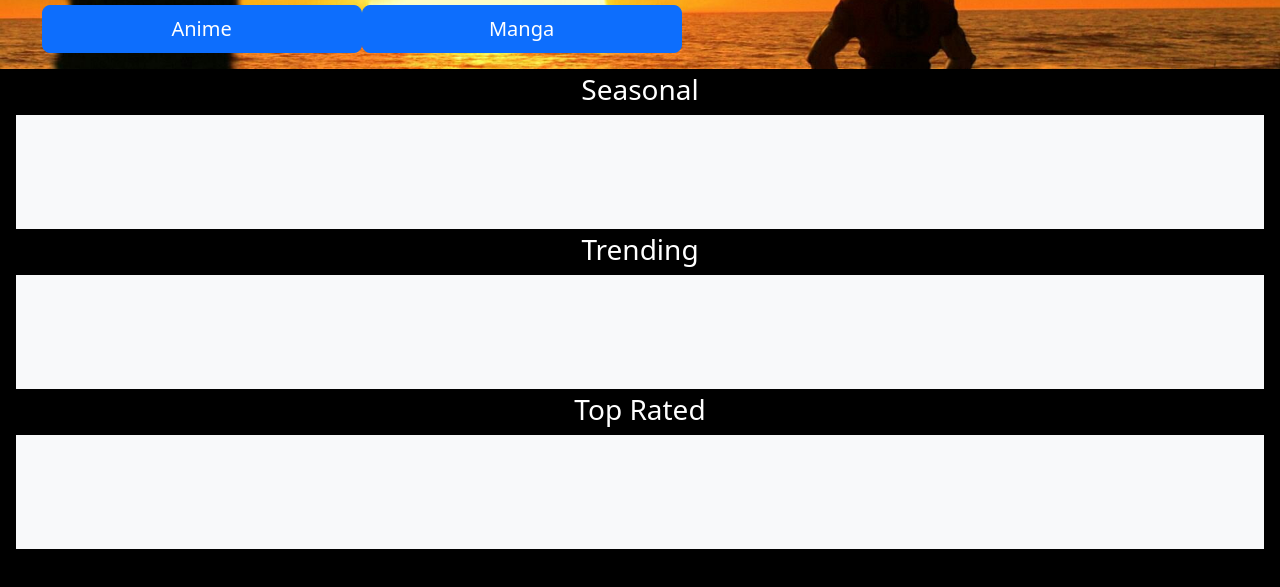
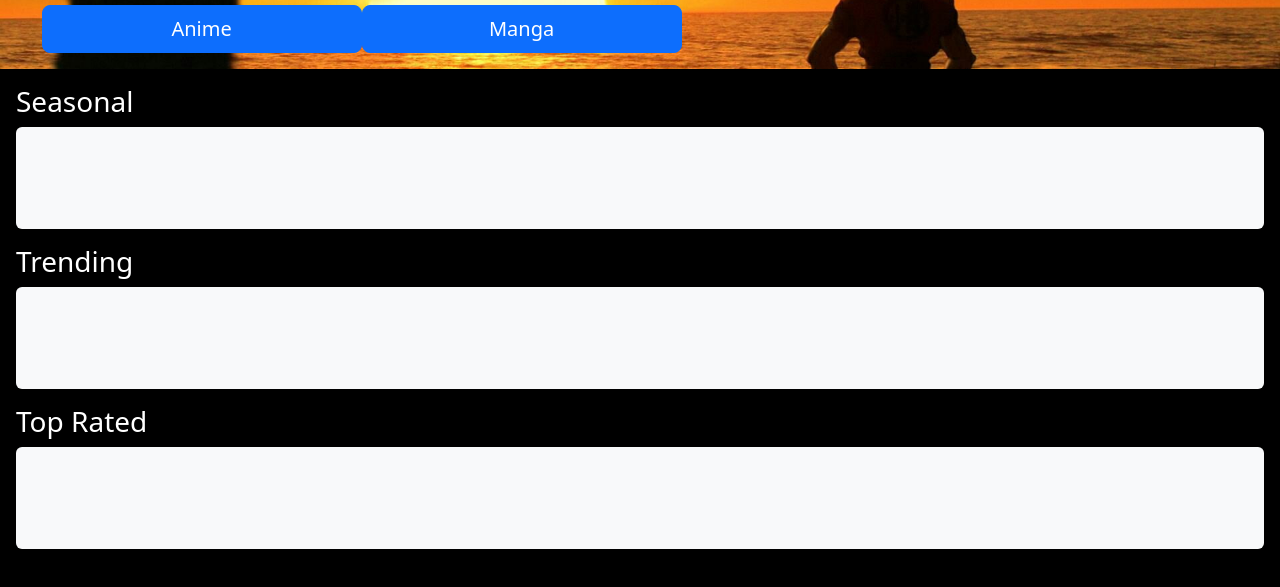
Before and after one commit to TechnicallyAustin/nakama-v2, a website built with webpack: page dist/index.html in a window 1280 px wide. Shown: the part 175-762 px from the top of the page. Built offline with nearby package versions, Linux system fonts and the light colour scheme; files whose address does not match are found by name.

Commit message:
styling anime container

```diff
--- a/src/content/animeContent.js
+++ b/src/content/animeContent.js
@@ -6,13 +6,13 @@ export function animeContent(){
         let value = title.toLowerCase();
 
         let container = animeContainer.appendChild(document.createElement('div'));
-        container.setAttribute('class', `${value}-container display-container d-flex flex-column justify-content-start align-items-center mx-3`);
+        container.setAttribute('class', `${value}-container display-container d-flex flex-column justify-content-around align-items-start mx-3`);
 
         let label = container.appendChild(document.createElement('h3'));
-        label.setAttribute('class', `${value}-label text-white pt-1`);
+        label.setAttribute('class', `${value}-label text-white pt-3`);
         label.textContent = title;
 
         let list = container.appendChild(document.createElement('div'));
-        list.setAttribute('class', `${value}-anime anime-list bg-light`);
+        list.setAttribute('class', `${value}-anime anime-list bg-light rounded`);
     }
 }
--- a/src/css/styles.css
+++ b/src/css/styles.css
@@ -31,8 +31,7 @@ html{
 
 .anime-container{
     width: 100%;
-    height: 60%;
-    display: relative;
+    height: 70%;
 }
 
 .search-container{
```
Also changed, not shown: dist/bundle.js.
